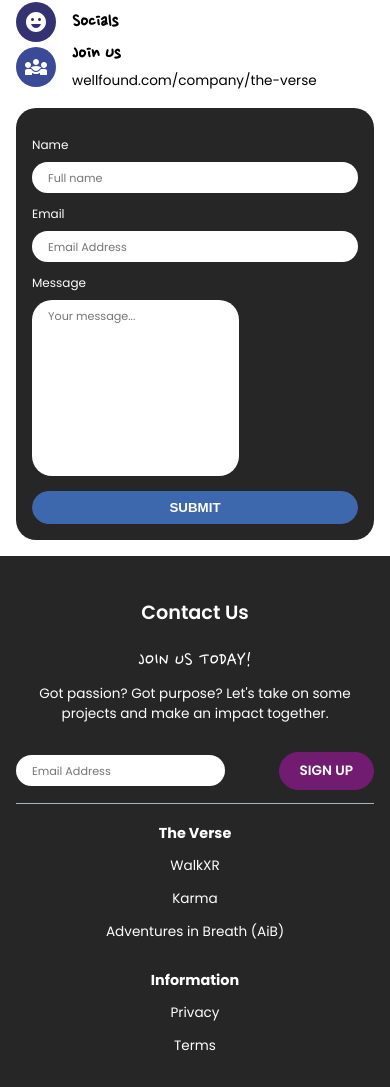
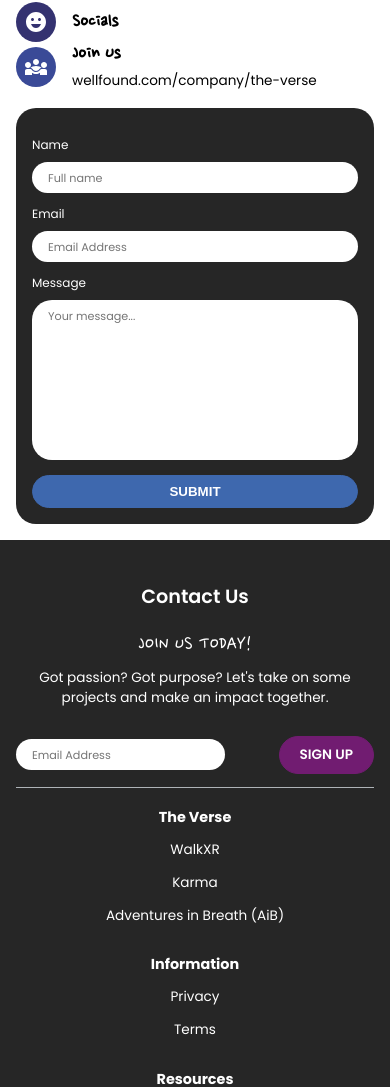
Before and after one commit to bstintheverse/theversewebdev, a React (Vite) app in the folder client/: page /contact-us in a window 390 px wide. Shown: the part 1177-2264 px from the top of the page. Built offline with nearby package versions, Linux system fonts and the light colour scheme.

Commit message:
tablet - update styling

```diff
--- a/client/src/pages/Contact/Contact.scss
+++ b/client/src/pages/Contact/Contact.scss
@@ -14,11 +14,20 @@
         &-info-form {
             @include flexbox(column);
             gap: 1rem;
+
+            @include tablet {
+                @include flexbox(row);
+                gap: 2.5rem;
+            }
         }
     }
 
     &__content {
         padding: 1rem;
+
+        @include tablet {
+            padding: 1rem 2.5rem;
+        }
     }
 
     &__subheader {
@@ -32,13 +41,19 @@
 
     &__label {
         @include m-label($global-primary-font-color);
-        text-align: left;
-        margin: 0;
+
+        & {
+            text-align: left;
+            margin: 0;
+        }
     }
 
     &__text, &__link {
         @include m-text($global-primary-font-color);
-        margin-top: 0;
+
+        & {
+            margin-top: 0;
+        }
 
         &--white {
             color: $global-secondary-font-color;
@@ -49,6 +64,13 @@
         @include flexbox(row);
         align-items: center;
         gap: 1rem;
+
+        &-wrapper {
+            @include tablet {
+                @include flexbox(column);
+                gap: 1rem;
+            }
+        }
     }
 
     &__form {
@@ -58,6 +80,10 @@
         border-radius: 1.25rem;
         box-sizing: border-box;
         padding: 1rem;
+
+        @include tablet {
+            padding: 2.5rem;
+        }
     }
 }
 
@@ -74,6 +100,15 @@
         box-sizing: border-box;
     }
 
+    &__textarea {
+        width: 100%;
+        box-sizing: border-box;
+
+        @include tablet {
+            flex-grow: 1;
+        }
+    }
+
     &__button {
         width: 100%;
         background-color: $blue;
```
